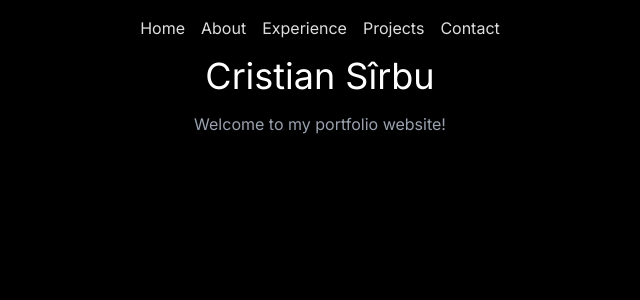
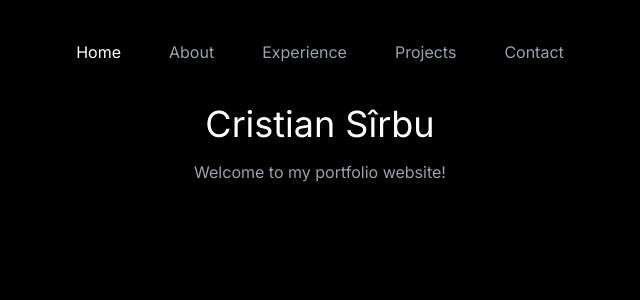
Before and after one commit to cristianvsirbu/portfolio, a Next.js app: page / in a window 1280 px wide. Shown: the top 300 px of the page, without its empty margins (320-960 px from the left). Built offline with nearby package versions, Linux system fonts and the light colour scheme.

Commit message:
feat: implement navigation and section components for portfolio

```diff
--- a/src/app/layout.tsx
+++ b/src/app/layout.tsx
@@ -1,6 +1,5 @@
 import type { Metadata } from 'next';
 import './globals.css';
-import Header from '@/components/Header';
 
 export const metadata: Metadata = {
   title: 'Cristian Sîrbu',
@@ -15,7 +14,6 @@ export default function RootLayout({
   return (
     <html lang="en">
       <body>
-        <Header />
         {children}
       </body>
     </html>
--- a/src/app/page.tsx
+++ b/src/app/page.tsx
@@ -1,10 +1,89 @@
+'use client';
+import { useState, useEffect, useMemo } from 'react';
+import About from '@/components/About';
+import Contact from '@/components/Contact';
+import Experience from '@/components/Experience';
+import Projects from '@/components/Projects';
+
 export default function Home() {
+  // Only define the sections you want in the hash-based navigation
+  const sections = useMemo(
+    () => ['about', 'experience', 'projects', 'contact'],
+    []
+  );
+
+  // The initial state defaults to "home"
+  const [activeSection, setActiveSection] = useState('home');
+
+  useEffect(() => {
+    const hash = window.location.hash.substring(1);
+    if (sections.includes(hash)) {
+      setActiveSection(hash);
+    } else {
+      setActiveSection('home');
+    }
+
+    // Listen and update for hash changes
+    const handleHashChange = () => {
+      const newHash = window.location.hash.substring(1);
+      if (sections.includes(newHash)) {
+        setActiveSection(newHash);
+      } else {
+        setActiveSection('home');
+      }
+    };
+    window.addEventListener('hashchange', handleHashChange);
+
+    return () => window.removeEventListener('hashchange', handleHashChange);
+  }, [sections]);
+
+  // Update the hash and active section on button click
+  const handleSectionClick = (section: string) => {
+    if (section === 'home') {
+      // Removes hash from the URL, leaving '/'
+      window.history.pushState({}, '', '/');
+      setActiveSection('home');
+    } else {
+      window.location.hash = section;
+      setActiveSection(section);
+    }
+  };
+
   return (
-    <main className="">
-      <div className="flex flex-col items-center justify-center">
-        <h1 className="text-4xl text-white">Cristian Sîrbu</h1>
-        <p className="text-gray-400 mt-4">Welcome to my portfolio website!</p>
-      </div>
+    <main>
+      <nav className="flex gap-4 justify-center my-8">
+        <button
+          onClick={() => handleSectionClick('home')}
+          className={`px-4 py-2 ${
+            activeSection === 'home' ? 'text-white' : 'text-gray-400'
+          }`}
+        >
+          Home
+        </button>
+
+        {sections.map((section) => (
+          <button
+            key={section}
+            onClick={() => handleSectionClick(section)}
+            className={`px-4 py-2 ${
+              activeSection === section ? 'text-white' : 'text-gray-400'
+            }`}
+          >
+            {section.charAt(0).toUpperCase() + section.slice(1)}
+          </button>
+        ))}
+      </nav>
+
+      {activeSection === 'home' && (
+        <div className="flex flex-col items-center justify-center">
+          <h1 className="text-4xl text-white">Cristian Sîrbu</h1>
+          <p className="text-gray-400 mt-4">Welcome to my portfolio website!</p>
+        </div>
+      )}
+      {activeSection === 'about' && <About />}
+      {activeSection === 'experience' && <Experience />}
+      {activeSection === 'projects' && <Projects />}
+      {activeSection === 'contact' && <Contact />}
     </main>
   );
 }
```
Also changed, not shown: src/components/About.tsx (renamed from src/app/about/page.tsx), src/components/Contact.tsx (renamed from src/app/contact/page.tsx), src/components/Experience.tsx (line endings or trailing spaces), src/components/Projects.tsx (renamed from src/app/projects/page.tsx).
